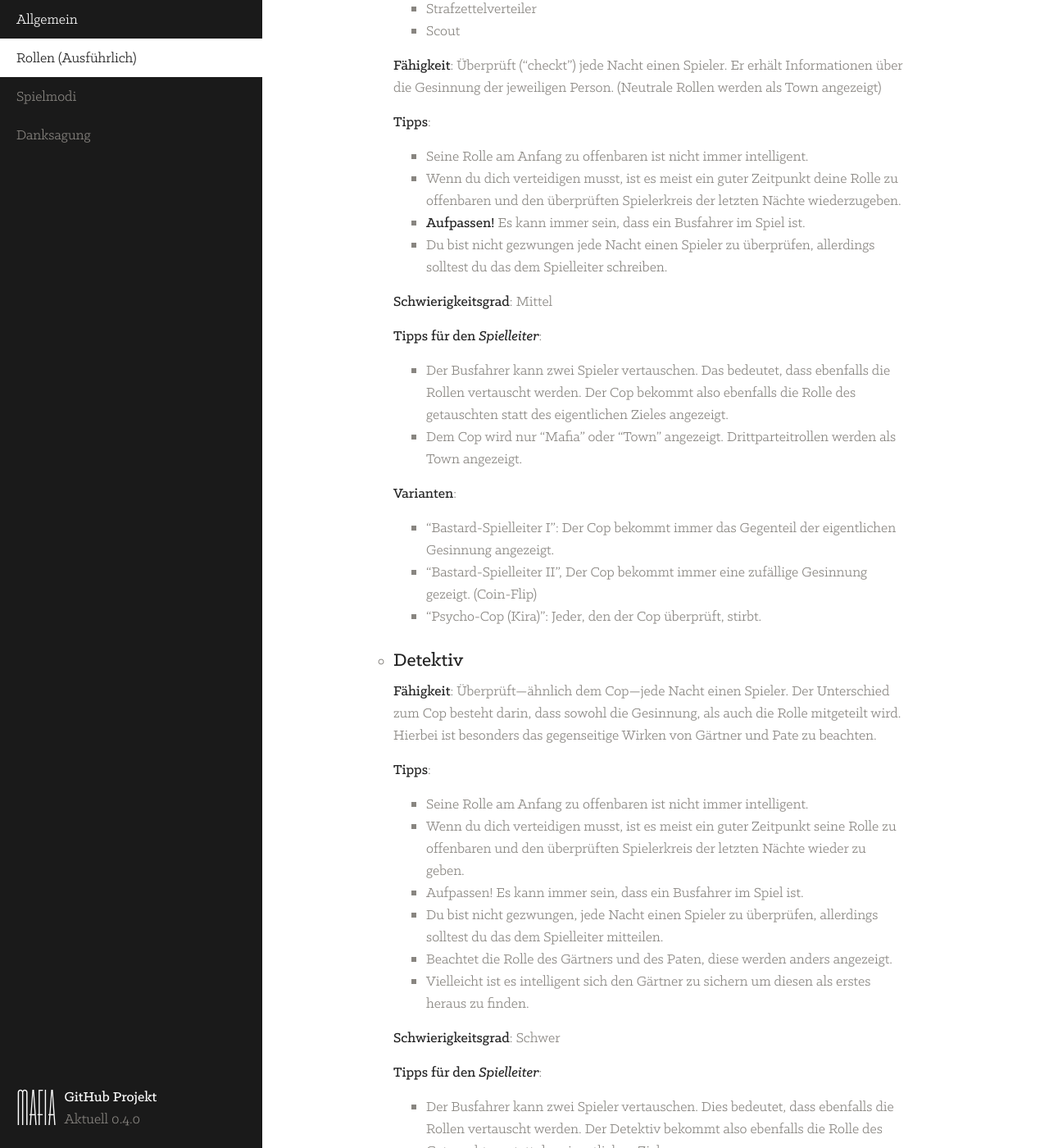
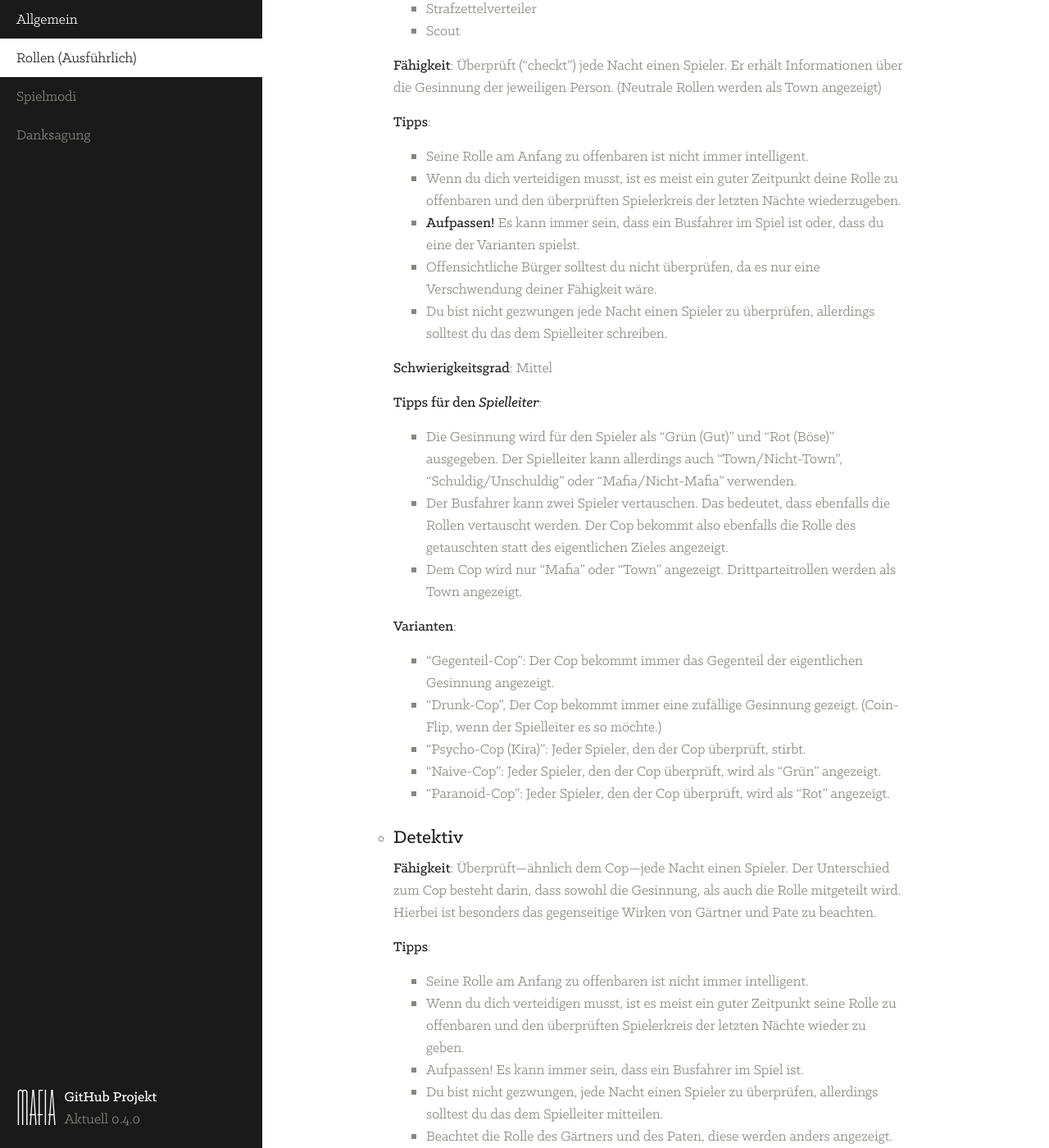
Before and after one commit to gamekeller/mafia, a Jekyll site: the page built from extended.md, in a window 1280 px wide and 1400 px high, scrolled down 1802 px. Shown: the whole window at 82% size. Built offline with Jekyll 4.4.1, drawn with Linux system fonts in a browser that asks for light colours; emoji names are drawn with the system emoji font.

Commit message:
Cop rework

```diff
--- a/extended.md
+++ b/extended.md
@@ -80,21 +80,25 @@ Jede Rolle ist wichtig, egal ob Bürger oder Mafia Goon, also verschwendet sie n
 
       * Seine Rolle am Anfang zu offenbaren ist nicht immer intelligent.
       * Wenn du dich verteidigen musst, ist es meist ein guter Zeitpunkt deine Rolle zu offenbaren und den überprüften Spielerkreis der letzten Nächte wiederzugeben.
-      * **Aufpassen!** Es kann immer sein, dass ein Busfahrer im Spiel ist.
+      * **Aufpassen!** Es kann immer sein, dass ein Busfahrer im Spiel ist oder, dass du eine der Varianten spielst.
+      * Offensichtliche Bürger solltest du nicht überprüfen, da es nur eine Verschwendung deiner Fähigkeit wäre.
       * Du bist nicht gezwungen jede Nacht einen Spieler zu überprüfen, allerdings solltest du das dem Spielleiter schreiben.
 
       **Schwierigkeitsgrad**: Mittel
 
       **Tipps für den *Spielleiter***:
 
+      * Die Gesinnung wird für den Spieler als “Grün (Gut)” und “Rot (Böse)” ausgegeben. Der Spielleiter kann allerdings auch “Town/Nicht-Town”, “Schuldig/Unschuldig” oder “Mafia/Nicht-Mafia” verwenden.
       * Der Busfahrer kann zwei Spieler vertauschen. Das bedeutet, dass ebenfalls die Rollen vertauscht werden. Der Cop bekommt also ebenfalls die Rolle des getauschten statt des eigentlichen Zieles angezeigt.
       * Dem Cop wird nur “Mafia” oder “Town” angezeigt. Drittparteitrollen werden als Town angezeigt.
 
       **Varianten**:
 
-      * “Bastard-Spielleiter I”: Der Cop bekommt immer das Gegenteil der eigentlichen Gesinnung angezeigt.
-      * “Bastard-Spielleiter II”, Der Cop bekommt immer eine zufällige Gesinnung gezeigt. (Coin-Flip)
-      * “Psycho-Cop (Kira)”: Jeder, den der Cop überprüft, stirbt.
+      * “Gegenteil-Cop”: Der Cop bekommt immer das Gegenteil der eigentlichen Gesinnung angezeigt.
+      * “Drunk-Cop”, Der Cop bekommt immer eine zufällige Gesinnung gezeigt. (Coin-Flip, wenn der Spielleiter es so möchte.)
+      * “Psycho-Cop (Kira)”: Jeder Spieler, den der Cop überprüft, stirbt.
+      * “Naive-Cop”: Jeder Spieler, den der Cop überprüft, wird als “Grün” angezeigt.
+      * “Paranoid-Cop”: Jeder Spieler, den der Cop überprüft, wird als “Rot” angezeigt.
 
   - ### **Detektiv**
       {: #detektiv}
```
